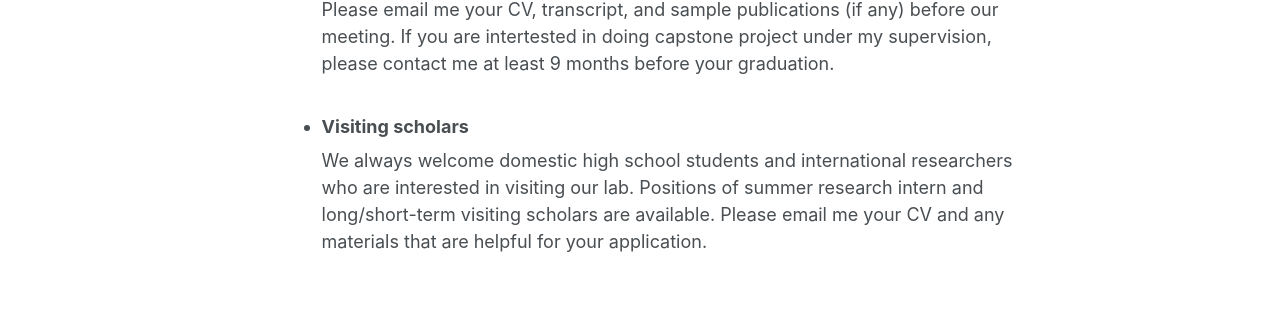
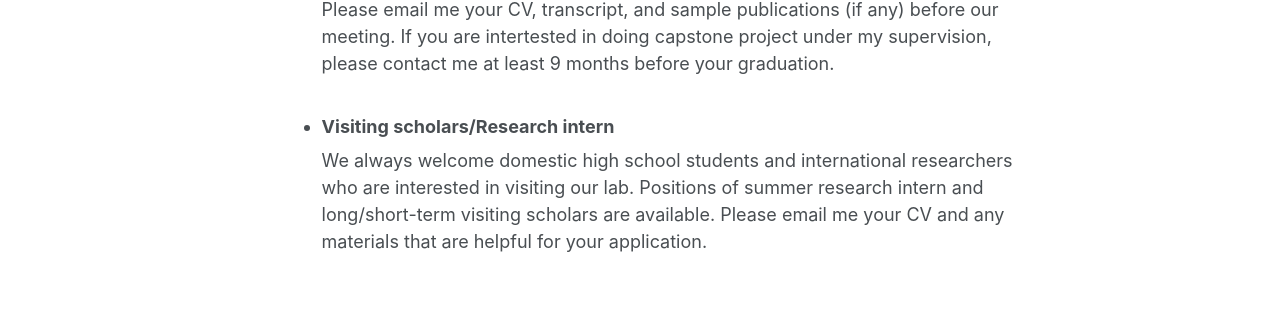
Before and after one commit to suhbrina-perry/suhbrina-perry.github.io, a Jekyll site: the page built from _pages/joinus.md, in a window 1280 px wide and 1194 px high. Shown: the part 550-859 px from the top of the window. Built offline with Jekyll 4.4.1, drawn with Linux system fonts in a browser that asks for light colours; some web fonts are replaced.

Commit message:
Update joinus.md

```diff
--- a/_pages/joinus.md
+++ b/_pages/joinus.md
@@ -15,5 +15,5 @@ I am always looking for self-motivated students with strong interests in researc
   Please email me your CV, transcript, and sample publications (if any) before our meeting. If you are intertested in doing thesis under my supervision, please contact me at least 9 months before your graduation.
 - ### Undergraduate students
   Please email me your CV, transcript, and sample publications (if any) before our meeting. If you are intertested in doing capstone project under my supervision, please contact me at least 9 months before your graduation.
-- ### Visiting scholars
+- ### Visiting scholars/Research intern
   We always welcome domestic high school students and international researchers who are interested in visiting our lab. Positions of summer research intern and long/short-term visiting scholars are available. Please email me your CV and any materials that are helpful for your application.
```
